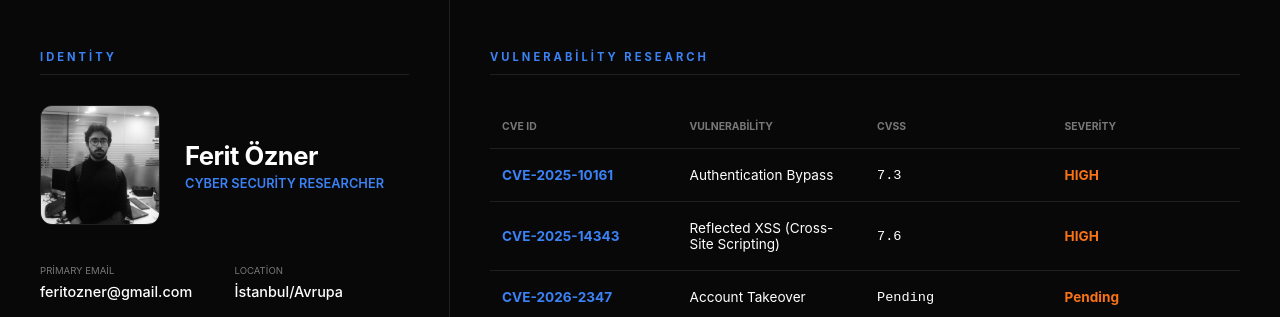
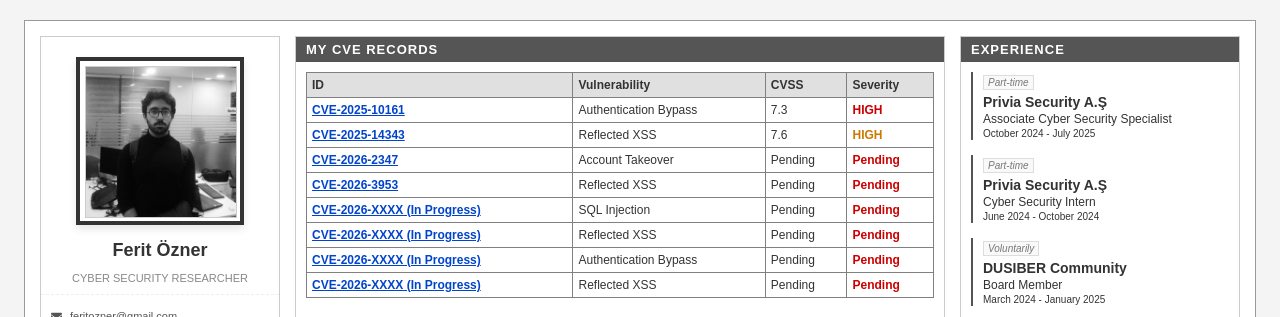
Before and after one commit to feritozner/feritozner.github.io, a plain HTML site: page index.html in a window 1280 px wide. Shown: the top 317 px of the page. Drawn offline with Linux system fonts and the light colour scheme.

Commit message:
Update index.html

```diff
--- a/index.html
+++ b/index.html
@@ -1,245 +1,176 @@
 <!DOCTYPE html>
-<html lang="tr">
+<html lang="en">
 <head>
     <meta charset="UTF-8">
     <meta name="viewport" content="width=device-width, initial-scale=1.0">
-    <title>Portfolio | [Adın Soyadın]</title>
-    <link rel="stylesheet" href="https://cdnjs.cloudflare.com/ajax/libs/font-awesome/6.5.1/css/all.min.css">
+    <title>Ferit | Security Portfolio</title>
+    <link rel="stylesheet" href="https://cdnjs.cloudflare.com/ajax/libs/font-awesome/6.4.2/css/all.min.css">
     <style>
-        :root {
-            --bg: #080808;
-            --panel-bg: #111111;
-            --border: #1f1f1f;
-            --accent: #3b82f6;
-            --text-main: #ffffff;
-            --text-dim: #777;
-            --critical: #ef4444;
-            --high: #f97316;
+        /* General Style */
+        body {
+            background-color: #f4f4f4;
+            font-family: Arial, Helvetica, sans-serif;
+            color: #333;
+            padding: 10px;
+            margin: 0;
         }
 
-        * { box-sizing: border-box; margin: 0; padding: 0; }
-
-        body {
-            background-color: var(--bg);
-            color: var(--text-main);
-            font-family: 'Inter', sans-serif;
-            min-height: 100vh;
-            display: grid;
-            grid-template-columns: 450px 1fr;
-            overflow-x: hidden;
+        .main-frame {
+            background-color: #fff;
+            max-width: 1200px;
+            margin: 10px auto;
+            border: 1px solid #999;
+            padding: 15px;
         }
 
-        .panel {
-            border-right: 1px solid var(--border);
-            padding: 50px 40px;
-            display: flex;
-            flex-direction: column;
-            overflow-y: auto;
-        }
-
-        .panel:last-child { border-right: none; }
-
-        h2 {
-            font-size: 0.7rem;
-            text-transform: uppercase;
-            letter-spacing: 3px;
-            color: var(--accent);
-            margin-bottom: 30px;
-            border-bottom: 1px solid var(--border);
-            padding-bottom: 10px;
-        }
-
-        .profile-container {
-            display: flex;
-            align-items: center;
-            gap: 25px;
-            margin-bottom: 40px;
-        }
-
-        .profile-img {
-            width: 120px;
-            height: 120px;
-            border-radius: 12px;
-            object-fit: cover;
-            border: 1px solid var(--border);
-        }
-
-        .identity h1 { font-size: 1.6rem; margin-bottom: 5px; letter-spacing: -0.5px; }
-        .identity p { color: var(--accent); font-size: 0.8rem; font-weight: 600; text-transform: uppercase; }
-
-        .contact-group {
+        /* 3-Column Grid with Responsiveness */
+        .grid-container {
             display: grid;
-            grid-template-columns: 1fr 1fr;
-            gap: 20px;
-            margin-bottom: 40px;
-            padding-bottom: 30px;
-            border-bottom: 1px solid var(--border);
-        }
-
-        .label { display: block; font-size: 0.6rem; color: var(--text-dim); text-transform: uppercase; margin-bottom: 5px; }
-        .value { font-size: 0.9rem; font-weight: 500; word-break: break-all; }
-
-        .social-grid {
-            display: grid;
-            grid-template-columns: 1fr 1fr;
-            gap: 12px;
-        }
-
-        .social-card {
-            background: var(--panel-bg);
-            border: 1px solid var(--border);
-            padding: 15px;
-            border-radius: 10px;
-            display: flex;
-            align-items: center;
-            gap: 12px;
-            text-decoration: none;
-            color: #ccc;
-            transition: 0.3s;
-        }
-
-        .social-card:hover { border-color: var(--accent); background: rgba(59, 130, 246, 0.05); }
-
-        .table-wrapper {
-            width: 100%;
-            overflow-x: hidden;
-            margin-bottom: 25px;
-        }
-
-        table {
-            width: 100%;
-            border-collapse: collapse;
-            min-width: auto;
-            table-layout: fixed;
-        }
-        th { text-align: left; color: var(--text-dim); padding: 15px 12px; border-bottom: 1px solid var(--border); text-transform: uppercase; font-size: 0.65rem; }
-        td { padding: 18px 12px; border-bottom: 1px solid var(--border); font-size: 0.85rem; }
-
-        .archive-link {
-            display: flex;
-            align-items: center;
-            justify-content: center;
-            gap: 12px;
-            background: #111;
-            border: 1px dashed #333;
-            color: var(--text-dim);
-            padding: 20px;
-            border-radius: 10px;
-            text-decoration: none;
-            font-size: 0.8rem;
-            margin-bottom: 50px;
-        }
-
-        .cert-item {
-            background: var(--panel-bg);
-            border: 1px solid var(--border);
-            padding: 20px;
-            border-radius: 10px;
-            margin-bottom: 12px;
-            display: flex;
-            justify-content: space-between;
-            align-items: center;
-            gap: 10px;
-        }
-
-        .cert-info b { display: block; font-size: 1rem; }
-        .cert-info span { font-size: 0.75rem; color: var(--text-dim); }
-        .verify-btn { font-size: 0.7rem; color: var(--accent); border: 1px solid var(--accent); padding: 5px 12px; border-radius: 6px; text-decoration: none; font-weight: bold; white-space: nowrap; }
-
-
-        @media (max-width: 992px) {
-            body {
-                grid-template-columns: 1fr;
-                overflow-y: auto;
-            }
-
-            .panel {
-                width: 100%;
-                height: auto;
-                border-right: none;
-                border-bottom: 1px solid var(--border);
-                padding: 40px 20px;
-            }
-
-            .panel:last-child { border-bottom: none; }
-
-            .profile-container {
-                flex-direction: column;
-                text-align: center;
-            }
-
-            .contact-group {
-                grid-template-columns: 1fr;
+            grid-template-columns: 240px 1fr 280px;
             gap: 15px;
         }
 
-            .social-grid {
-                grid-template-columns: 1fr;
+        @media (max-width: 1000px) {
+            .grid-container { grid-template-columns: 1fr; }
         }
 
-            .hero-name h1 { font-size: 1.4rem; }
-
-            .cert-item {
-                flex-direction: column;
-                align-items: flex-start;
+        .box {
+            border: 1px solid #ccc;
+            margin-bottom: 15px;
         }
 
-            .verify-btn { width: 100%; text-align: center; margin-top: 10px; }
-
-            th, td {
-                padding: 10px 5px;
-                font-size: 0.7rem;
-                word-break: break-word;
+        h3 {
+            background-color: #555;
+            color: #fff;
+            padding: 5px 10px;
+            margin: 0;
+            font-size: 13px;
+            letter-spacing: 1px;
+            text-transform: uppercase;
         }
 
-            th:nth-child(1), td:nth-child(1) { width: 25%; }
-            th:nth-child(2), td:nth-child(2) { width: 45%; }
-            th:nth-child(3), td:nth-child(3) { width: 15%; }
-            th:nth-child(4), td:nth-child(4) { width: 15%; }
+        /* Left Column: Profile & Photo Frame */
+        .profile-card {
+            text-align: center;
+            padding-top: 20px;
+        }
 
+        .avatar-container {
+            width: 150px;
+            height: 150px;
+            margin: 0 auto 15px;
+            border: 4px solid #333; /* Fotoğraf çerçevesi */
+            padding: 5px;
+            background: #fff;
+            box-shadow: 0 4px 8px rgba(0,0,0,0.1);
         }
+
+        .avatar {
+            width: 100%;
+            height: 100%;
+            object-fit: cover;
+            border: 1px solid #ccc;
+        }
+
+        .name { margin: 10px 0 0; font-size: 18px; }
+        .title { font-size: 11px; color: #888; margin-bottom: 10px; text-transform: uppercase; }
+
+        .contact-info {
+            padding: 10px;
+            font-size: 11px;
+            border-top: 1px dashed #eee;
+            color: #555;
+            text-align: left;
+        }
+        .contact-info p { margin: 5px 0; display: flex; align-items: center; gap: 8px; }
+
+        .social-buttons { display: flex; flex-direction: column; padding: 10px; }
+        .social-btn {
+            text-decoration: none; color: #333; background: #fff; border: 1px solid #bbb;
+            padding: 7px; margin-bottom: 5px; font-size: 12px; display: flex; align-items: center; gap: 8px;
+            transition: 0.2s;
+        }
+        .social-btn:hover { background: #f0f0f0; border-color: #333; }
+
+        /* Middle Column: CVE Table */
+        .table-wrapper { padding: 10px; overflow-x: auto; }
+        table { width: 100%; font-size: 12px; border-collapse: collapse; text-align: left; }
+        table a { color: #0044cc; font-weight: bold; }
+
+        .sev-critical, .sev-high { color: #cc0000; font-weight: bold; }
+        .sev-medium { color: #cc7a00; font-weight: bold; }
+        .sev-low { color: #2d862d; font-weight: bold; }
+
+        /* GitHub Button - Flat & Centered */
+        .center-container { display: flex; justify-content: center; padding: 15px; }
+        .flat-github-btn {
+            text-decoration: none; color: #fff; background-color: #333;
+            padding: 10px 20px; font-size: 11px; font-weight: bold; border: 1px solid #000;
+        }
+        .flat-github-btn:hover { background-color: #555; }
+
+        /* Certifications */
+        .cert-list { padding: 10px; }
+        .cert-row {
+            display: flex; justify-content: space-between; align-items: center;
+            border-bottom: 1px dashed #ccc; padding: 8px 0;
+        }
+        .cert-row:last-child { border-bottom: none; }
+        .cert-info { font-size: 13px; }
+        .verify-btn {
+            text-decoration: none; background: #eee; color: #333; border: 1px solid #999;
+            padding: 3px 8px; font-size: 10px;
+        }
+
+        /* Right Column: Experience & Education */
+        .timeline, .edu-list { padding: 10px; }
+        .exp-item, .edu-item { border-left: 2px solid #555; padding-left: 10px; margin-bottom: 15px; }
+        .rank-tag { font-size: 10px; color: #777; font-style: italic; background: #f9f9f9; padding: 1px 4px; border: 1px solid #ddd; }
+        .exp-item strong, .edu-item strong { display: block; font-size: 14px; margin-top: 4px; }
+        .exp-item p, .edu-item p { margin: 2px 0; font-size: 12px; }
+
+        footer { text-align: center; margin-top: 15px; color: #bbb; border-top: 1px solid #eee; padding: 10px; }
     </style>
 </head>
 <body>
 
-    <aside class="panel">
-        <h2>Identity</h2>
-        <div class="profile-container">
-            <img src="profile.jpg" alt="Agent" class="profile-img">
-            <div class="identity">
-                <h1>Ferit Özner</h1>
-                <p>Cyber Security Researcher</p>
+    <div class="main-frame">
+        <div class="grid-container">
+
+            <aside class="left-col">
+                <div class="box profile-card">
+                    <div class="avatar-container">
+                        <img src="profile.jpg" alt="Ferit" class="avatar">
+                    </div>
+                    <h2 class="name">Ferit Özner</h2>
+                    <p class="title">Cyber Security Researcher</p>
+
+                    <div class="contact-info">
+                        <p><i class="fas fa-envelope"></i> feritozner@gmail.com</p>
+                        <p><i class="fas fa-location-dot"></i> Istanbul, Turkey</p>
                     </div>
                 </div>
 
-        <div class="contact-group">
-            <div class="contact-item">
-                <span class="label">Primary Email</span>
-                <span class="value">feritozner@gmail.com</span>
+                <div class="box">
+                    <h3>SOCIAL MEDIA</h3>
+                    <div class="social-buttons">
+                        <a href="https://github.com/feritozner" target="_blank" class="social-btn"><i class="fab fa-github"></i> GitHub</a>
+                        <a href="https://www.linkedin.com/in/ferit-ozner" target="_blank" class="social-btn"><i class="fab fa-linkedin"></i> LinkedIn</a>
+                        <a href="https://x.com/FeritOzner" target="_blank" class="social-btn"><i class="fa-brands fa-x-twitter"></i> Twitter</a>
+                        <a href="https://medium.com/@feritozner" target="_blank" class="social-btn"><i class="fab fa-medium"></i> Medium</a>
+                        <a href="https://www.instagram.com/feritozner" target="_blank" class="social-btn"><i class="fab fa-instagram"></i> Instagram</a>
                     </div>
-            <div class="contact-item">
-                <span class="label">Location</span>
-                <span class="value">İstanbul/Avrupa</span>
-            </div>
-        </div>
-
-        <h2>Network Nodes</h2>
-        <div class="social-grid">
-            <a href="https://github.com/feritozner" class="social-card"><i class="fab fa-github"></i> <span>GitHub</span></a>
-            <a href="https://www.linkedin.com/in/ferit-ozner/" class="social-card"><i class="fab fa-linkedin-in"></i> <span>LinkedIn</span></a>
-            <a href="https://medium.com/@feritozner" class="social-card"><i class="fab fa-medium-m"></i> <span>Medium</span></a>
-            <a href="https://x.com/FeritOzner" class="social-card"><i class="fab fa-x-twitter"></i> <span>Twitter</span></a>
-            <a href="https://www.instagram.com/feritozner/" class="social-card"><i class="fab fa-instagram"></i> <span>Instagram</span></a>
                 </div>
             </aside>
 
-    <main class="panel">
-        <h2>Vulnerability Research</h2>
+            <section class="mid-col">
+                <div class="box">
+                    <h3>MY CVE RECORDS</h3>
                     <div class="table-wrapper">
-            <table>
+                        <table border="1" cellspacing="0" cellpadding="5">
                             <thead>
-                    <tr>
-                        <th>CVE ID</th>
+                                <tr bgcolor="#e0e0e0">
+                                    <th>ID</th>
                                     <th>Vulnerability</th>
                                     <th>CVSS</th>
                                     <th>Severity</th>
@@ -247,54 +178,121 @@
                             </thead>
                             <tbody>
                                 <tr>
-                        <td><a href="https://www.cve.org/CVERecord?id=CVE-2025-10161" style="color:var(--accent); text-decoration:none; font-weight: bold;">CVE-2025-10161</a></td>
+                                    <td><a href="https://www.cve.org/CVERecord?id=CVE-2025-10161" target="_blank">CVE-2025-10161</a></td>
                                     <td>Authentication Bypass</td>
-                        <td style="font-family:monospace;">7.3</td>
-                        <td style="color:var(--high); font-weight: bold;">HIGH</td>
+                                    <td>7.3</td>
+                                    <td class="sev-high">HIGH</td>
                                 </tr>
                                 <tr>
-                        <td><a href="https://www.cve.org/CVERecord?id=CVE-2025-14343" style="color:var(--accent); text-decoration:none; font-weight: bold;">CVE-2025-14343</a></td>
-                        <td>Reflected XSS (Cross-Site Scripting)</td>
-                        <td style="font-family:monospace;">7.6</td>
-                        <td style="color:var(--high); font-weight: bold;">HIGH</td>
+                                    <td><a href="https://www.cve.org/CVERecord?id=CVE-2025-14343" target="_blank">CVE-2025-14343</a></td>
+                                    <td>Reflected XSS</td>
+                                    <td>7.6</td>
+                                    <td class="sev-medium">HIGH</td>
                                 </tr>
                                 <tr>
-                        <td><a href="https://www.cve.org/CVERecord?id=CVE-2026-2347" style="color:var(--accent); text-decoration:none; font-weight: bold;">CVE-2026-2347</a></td>
+                                    <td><a href="https://www.cve.org/CVERecord?id=CVE-2026-2347" target="_blank">CVE-2026-2347</a></td>
                                     <td>Account Takeover</td>
-                        <td style="font-family:monospace;">Pending</td>
-                        <td style="color:var(--high); font-weight: bold;">Pending</td>
+                                    <td>Pending</td>
+                                    <td class="sev-critical">Pending</td>
                                 </tr>
 								<tr>
-                        <td><a href="https://www.cve.org/CVERecord?id=CVE-2026-3953" style="color:var(--accent); text-decoration:none; font-weight: bold;">CVE-2026-3953</a></td>
-                        <td>Reflected XSS (Cross-Site Scripting)</td>
-                        <td style="font-family:monospace;">Pending</td>
-                        <td style="color:var(--high); font-weight: bold;">Pending</td>
+                                    <td><a href="https://www.cve.org/CVERecord?id=CVE-2026-3953" target="_blank">CVE-2026-3953</a></td>
+                                    <td>Reflected XSS</td>
+                                    <td>Pending</td>
+                                    <td class="sev-high">Pending</t	d>
+                                </tr>
+								<tr>
+                                    <td><a href="https://www.cve.org/CVERecord?id=" target="_blank">CVE-2026-XXXX (In Progress)</a></td>
+                                    <td>SQL Injection</td>
+                                    <td>Pending</td>
+                                    <td class="sev-critical">Pending</t	d>
+                                </tr>
+								<tr>
+                                    <td><a href="https://www.cve.org/CVERecord?id=" target="_blank">CVE-2026-XXXX (In Progress)</a></td>
+                                    <td>Reflected XSS</td>
+                                    <td>Pending</td>
+                                    <td class="sev-high">Pending</t	d>
+                                </tr>
+								<tr>
+                                    <td><a href="https://www.cve.org/CVERecord?id=" target="_blank">CVE-2026-XXXX (In Progress)</a></td>
+                                    <td>Authentication Bypass</td>
+                                    <td>Pending</td>
+                                    <td class="sev-high">Pending</t	d>
+                                </tr>
+								<tr>
+                                    <td><a href="https://www.cve.org/CVERecord?id=" target="_blank">CVE-2026-XXXX (In Progress)</a></td>
+                                    <td>Reflected XSS</td>
+                                    <td>Pending</td>
+                                    <td class="sev-high">Pending</t	d>
                                 </tr>
                             </tbody>
                         </table>
                     </div>
+                    <div class="center-container">
+                        <a href="https://github.com/feritozner/My_CVEs" target="_blank" class="flat-github-btn">
+                            <i class="fab fa-github"></i> VIEW EXPLOIT POC REPOSITORY
+                        </a>
+                    </div>
+                </div>
 
-        <a href="https://github.com/feritozner/My_CVEs" class="archive-link">
-            <i class="fab fa-github"></i>
-            VIEW FULL POC REPOSITORY
-        </a>
+                <div class="box">
+                    <h3>CERTIFICATIONS</h3>
+                    <div class="cert-list">
+                        <div class="cert-row">
+                            <div class="cert-info">
+                                <strong>Certified Web Security Expert (CWSE)</strong> - <small>Hackviser</small>
+                            </div>
+                            <a href="https://hackviser.com/verify?id=HV-CWSE-C780LJXK" class="verify-btn">Verify Credential</a>
+                        </div>
+                        <div class="cert-row">
+                            <div class="cert-info">
+                                <strong>Certified Associate Penetration Tester (CAPT)</strong> - <small>Hackviser</small>
+                            </div>
+                            <a href="https://hackviser.com/verify?id=HV-CAPT-BC5K98WA" class="verify-btn">Verify Credential</a>
+                        </div>
+                    </div>
+                </div>
+            </section>
 
-        <h2>Certifications</h2>
-        <div class="cert-item">
-            <div class="cert-info">
-                <b>Certified Web Security Expert (CWSE)</b>
-                <span>Hackviser</span>
+            <aside class="right-col">
+                <div class="box">
+                    <h3>EXPERIENCE</h3>
+                    <div class="timeline">
+                        <div class="exp-item">
+                            <span class="rank-tag">Part-time</span>
+                            <strong>Privia Security A.Ş</strong>
+                            <p>Associate Cyber Security Specialist<br><small>October 2024 - July 2025</small></p>
                         </div>
-            <a href="https://hackviser.com/verify?id=HV-CWSE-C780LJXK" class="verify-btn">VERIFY ACCESS</a>
+                        <div class="exp-item">
+                            <span class="rank-tag">Part-time</span>
+                            <strong>Privia Security A.Ş</strong>
+                            <p>Cyber Security Intern<br><small>June 2024 - October 2024</small></p>
                         </div>
-        <div class="cert-item">
-            <div class="cert-info">
-                <b>Certified Associate Penetration Tester (CAPT)</b>
-                <span>Hackviser</span>
+                        <div class="exp-item">
+                            <span class="rank-tag">Voluntarily</span>
+                            <strong>DUSIBER Community</strong>
+                            <p>Board Member<br><small>March 2024 - January 2025</small></p>
                         </div>
-            <a href="https://hackviser.com/verify?id=HV-CAPT-BC5K98WA" class="verify-btn">VERIFY ACCESS</a>
                     </div>
-    </main>
+                </div>
+
+                <div class="box">
+                    <h3>EDUCATION</h3>
+                    <div class="edu-list">
+                        <div class="edu-item">
+                            <strong>Computer Engineering</strong>
+                            <p>Faculty of Engineering<br><small>Duzce University, 2022-2027</small></p>
+                        </div>
+                    </div>
+                </div>
+            </aside>
+
+        </div>
+
+        <footer>
+            <small>Ferit Portfolio | Last Updated: March 2026</small>
+        </footer>
+    </div>
 
 </body>
 </html>
```
Lines whose indentation alone changed are shown as unchanged.
